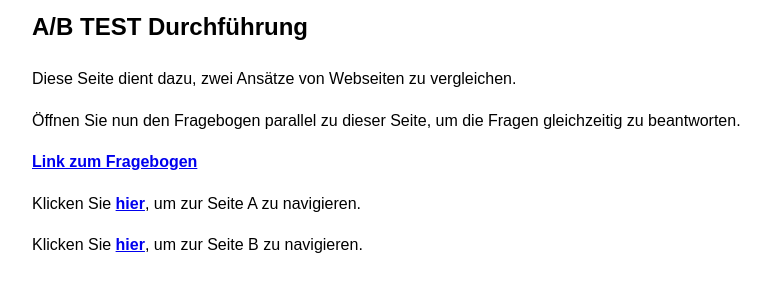
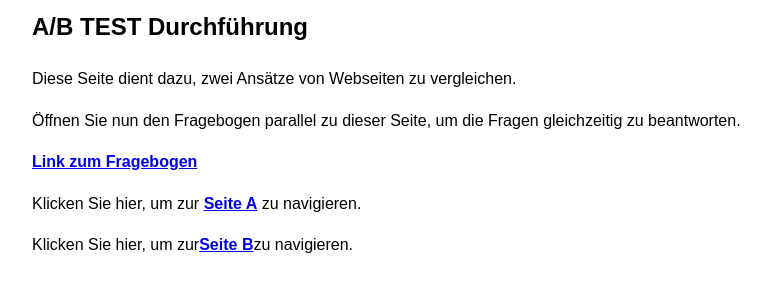
Before and after one commit to Lorenz-E/Lorenz-E.github.io, a plain HTML site: page docs/index.html in a window 1280 px wide. Shown: the part 105-396 px from the top of the page, without its empty margins (8-775 px from the left). Drawn offline with Linux system fonts and the light colour scheme.

```diff
--- a/docs/index.html
+++ b/docs/index.html
@@ -26,10 +26,10 @@
     <a href="https://docs.google.com/forms/d/e/1FAIpQLScJz8TqYF0sBu20Ky0Jery0yHd1Ex_NWNO9QDxhKPPNLvOTzg/viewform?usp=dialog">Link zum Fragebogen</a>
 </p>
 <p>
-    Klicken Sie <b><a href="https://lorenz-e.github.io/dunkel.html">hier</a></b>, um zur Seite A zu navigieren.
+    Klicken Sie hier, um zur <b><a href="https://lorenz-e.github.io/dunkel">Seite A</a></b> zu navigieren.
 </p>
 <p>
-    Klicken Sie <b><a href="https://lorenz-e.github.io/hell.html">hier</a></b>, um zur Seite B zu navigieren.
+    Klicken Sie hier, um zur<b><a href="https://lorenz-e.github.io/hell">Seite B</a></b>zu navigieren.
 </p>
 </body>
 </html>
```
